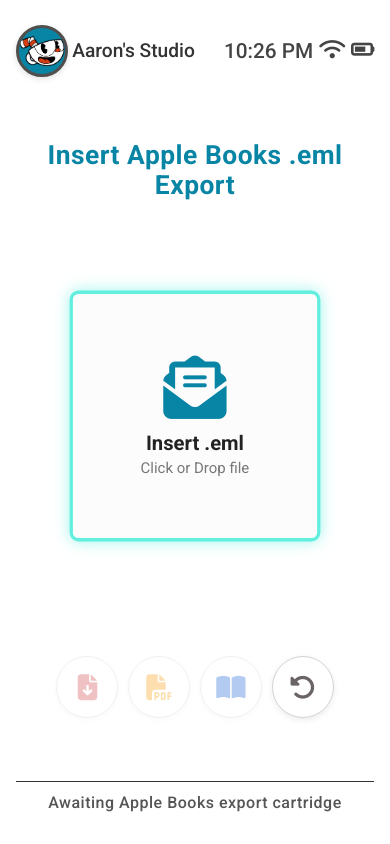
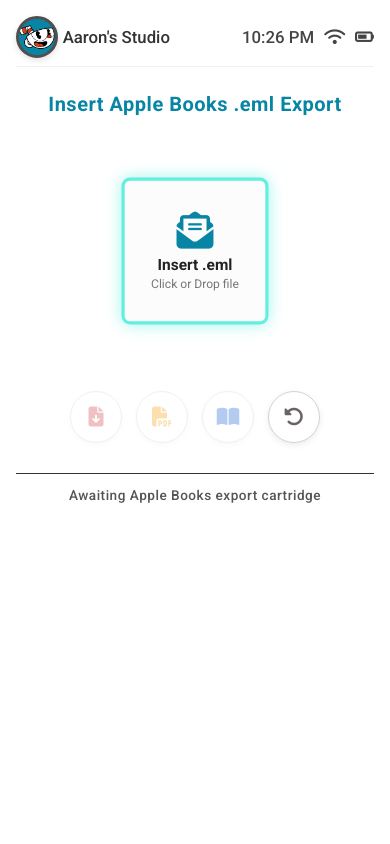
Before and after one commit to aheiner2001/Books--Apple-export-to-structured-output, a website: page index.html in a window 390 px wide. Drawn offline with nearby package versions, Linux system fonts and the light colour scheme.

Commit message:
feat(mobile): add full responsive layout support for iPhone, iPad, and all screen sizes

```diff
--- a/index.html
+++ b/index.html
@@ -526,6 +526,191 @@
   cursor: pointer;
   margin-top: auto;
 }
+
+/* ==========================================================================
+   RESPONSIVE DESIGN (iPhone, iPad, Mobile & Tablet Optimization)
+   ========================================================================== */
+
+@media (max-width: 768px) {
+  body {
+    overflow-x: hidden;
+    overflow-y: auto;
+    height: auto;
+    min-height: 100vh;
+    min-height: -webkit-fill-available;
+  }
+
+  .switch-viewport {
+    height: auto;
+    min-height: 100vh;
+    padding: 16px 16px 24px;
+    justify-content: flex-start;
+    gap: 16px;
+  }
+
+  .switch-top-row {
+    height: auto;
+    padding-bottom: 8px;
+    border-bottom: 1px solid #f0f0f0;
+  }
+
+  .switch-avatar {
+    width: 42px;
+    height: 42px;
+  }
+
+  .switch-profile-name {
+    font-size: 1.05rem;
+  }
+
+  .switch-status-tray {
+    font-size: 1.05rem;
+    gap: 10px;
+  }
+
+  .switch-active-title-wrap {
+    height: auto;
+    margin: 8px 0;
+  }
+
+  .switch-active-title {
+    font-size: 1.25rem;
+    line-height: 1.3;
+  }
+
+  .switch-carousel-container {
+    height: auto;
+    min-height: 220px;
+    flex-wrap: wrap;
+    justify-content: center;
+    gap: 16px;
+    padding: 12px 4px;
+    overflow-x: visible;
+  }
+
+  .switch-card {
+    width: 140px;
+    height: 140px;
+    min-width: 140px;
+    padding: 12px;
+  }
+
+  .switch-card:hover,
+  .switch-card.is-selected {
+    transform: scale(1.05);
+  }
+
+  .card-icon {
+    font-size: 2.2rem;
+    margin-bottom: 6px;
+  }
+
+  .card-title {
+    font-size: 0.92rem;
+    margin-bottom: 2px;
+  }
+
+  .card-subtitle {
+    font-size: 0.72rem;
+  }
+
+  .switch-options-row {
+    height: auto;
+    gap: 14px;
+    padding: 14px 0;
+    flex-wrap: wrap;
+  }
+
+  .switch-circle-btn {
+    width: 52px;
+    height: 52px;
+  }
+
+  .switch-circle-btn i {
+    font-size: 20px;
+  }
+
+  .switch-circle-btn .btn-tooltip {
+    display: none !important;
+  }
+
+  .switch-footer-row {
+    height: auto;
+    padding-top: 12px;
+    text-align: center;
+  }
+
+  .footer-stats-text {
+    font-size: 0.85rem;
+    line-height: 1.4;
+  }
+
+  /* Split Reader Modal on Mobile */
+  .reader-split-modal {
+    width: 100vw;
+    height: 100vh;
+    border-radius: 0;
+    border: none;
+    padding: 14px 14px 20px;
+  }
+
+  .reader-modal-header {
+    height: 42px;
+  }
+
+  .reader-modal-title {
+    font-size: 1.1rem;
+  }
+
+  .reader-split-layout {
+    grid-template-columns: 1fr;
+    height: calc(100% - 50px);
+    gap: 16px;
+    overflow-y: auto;
+  }
+
+  .reader-book-center {
+    padding: 20px 16px;
+    min-height: 320px;
+  }
+
+  .book-h1 {
+    font-size: 1.5rem;
+  }
+
+  .book-auth {
+    font-size: 1rem;
+  }
+
+  .book-p {
+    font-size: 0.95rem;
+    line-height: 1.7;
+    text-indent: 1.2em;
+  }
+
+  .reader-side-panel {
+    padding: 14px;
+    gap: 14px;
+  }
+
+  .side-steps-container {
+    display: grid;
+    grid-template-columns: repeat(2, 1fr);
+    gap: 6px;
+  }
+}
+
+@media (min-width: 769px) and (max-width: 1024px) {
+  /* iPad / Tablet */
+  .switch-card {
+    width: 22vh;
+    height: 22vh;
+  }
+
+  .reader-split-layout {
+    grid-template-columns: 1fr 280px;
+  }
+}
   </style>
 </head>
 <body>
```
